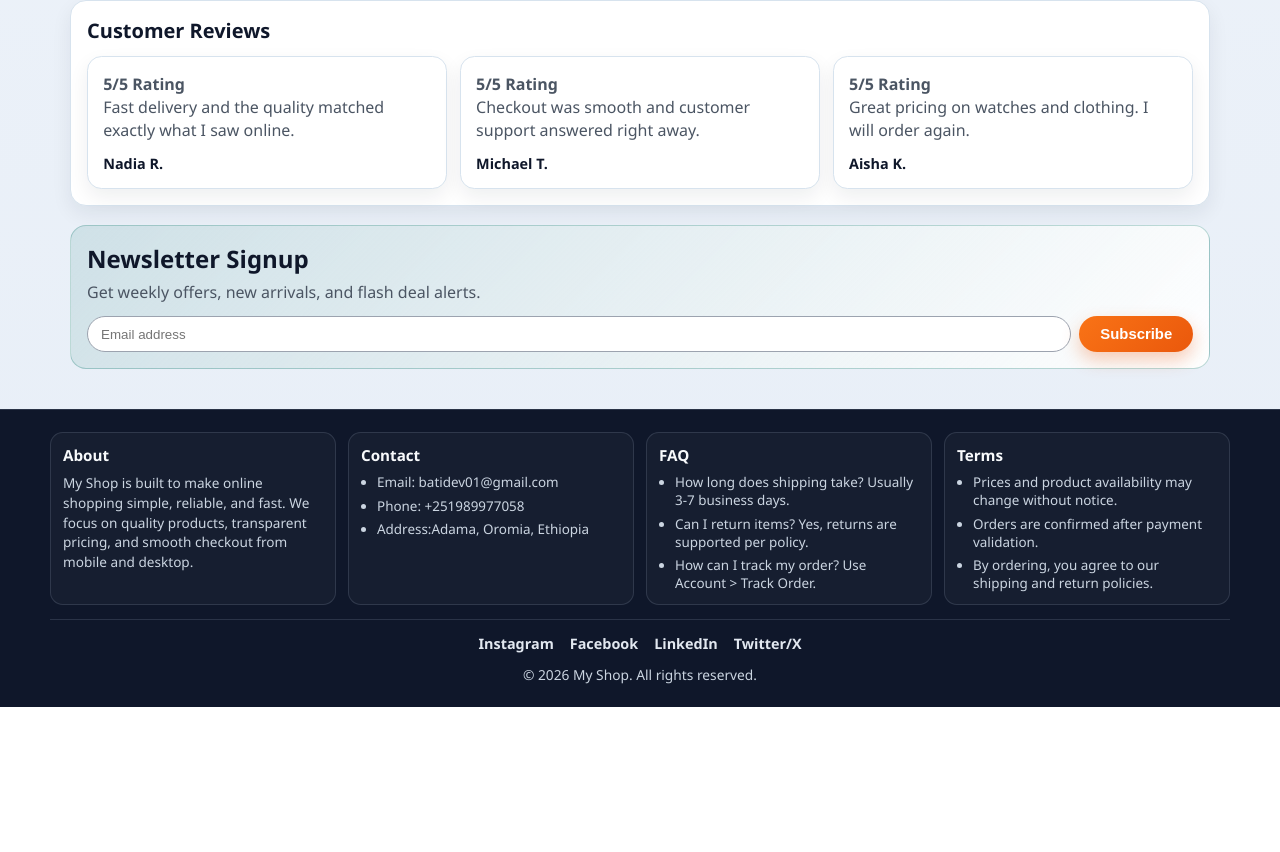
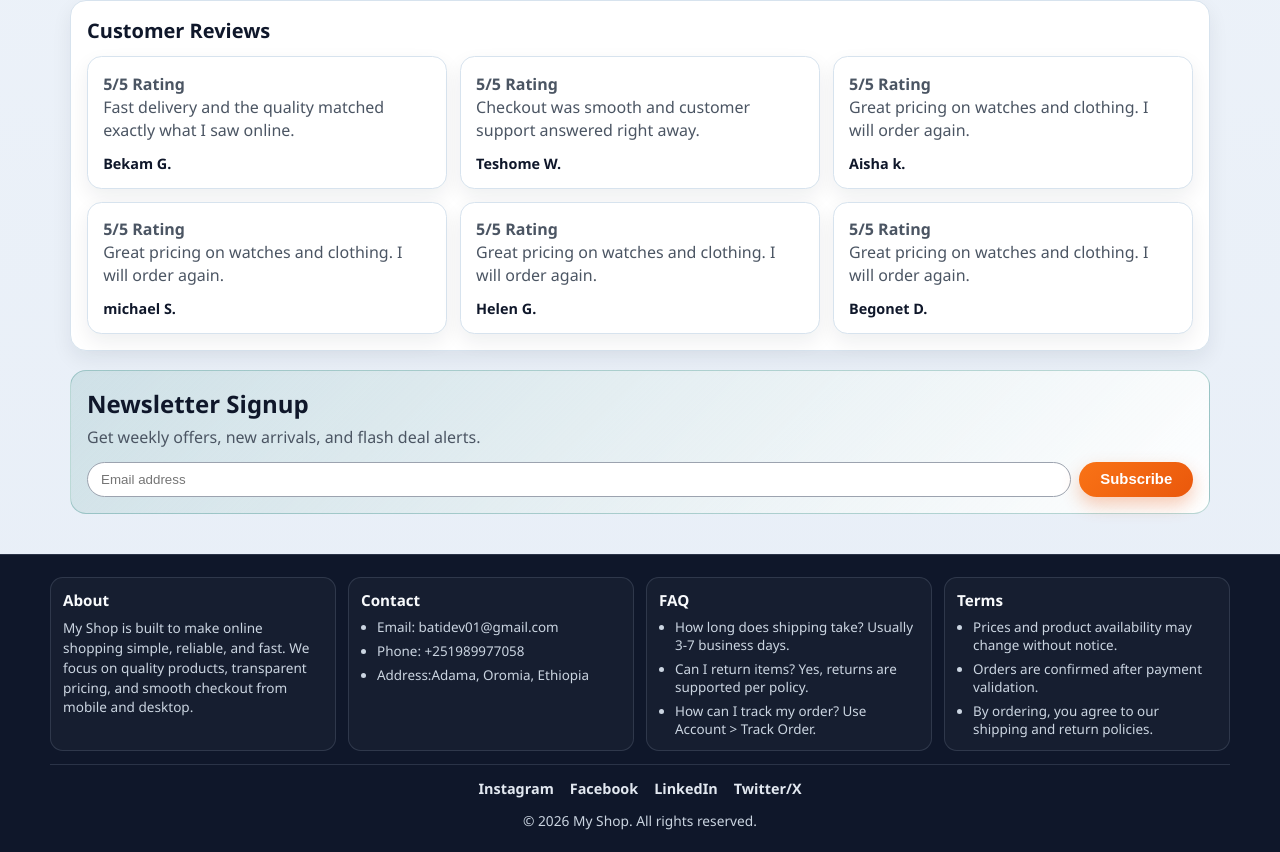
Before and after one commit to bati58/e-commerce, a React (Vite) app in the folder frontend/: page / in a window 1280 px wide. Shown: the part 1230-2082 px from the top of the page. Before the commit the page ends 1937 px from the top, so only its background shows below. Built offline with nearby package versions, Linux system fonts and the light colour scheme; no server answers.

Commit message:
Update HomePage UI layout and improvements

```diff
--- a/frontend/src/pages/HomePage.jsx
+++ b/frontend/src/pages/HomePage.jsx
@@ -34,15 +34,27 @@ const TRUST_POINTS = [
 
 const TESTIMONIALS = [
   {
-    name: "Nadia R.",
+    name: "Bekam G.",
     text: "Fast delivery and the quality matched exactly what I saw online.",
   },
   {
-    name: "Michael T.",
+    name: "Teshome W.",
     text: "Checkout was smooth and customer support answered right away.",
   },
   {
-    name: "Aisha K.",
+    name: "Aisha k.",
+    text: "Great pricing on watches and clothing. I will order again.",
+  },
+  {
+    name: "michael S.",
+    text: "Great pricing on watches and clothing. I will order again.",
+  },
+  {
+    name: "Helen G.",
+    text: "Great pricing on watches and clothing. I will order again.",
+  },
+  {
+    name: "Begonet D.",
     text: "Great pricing on watches and clothing. I will order again.",
   },
 ];
@@ -150,7 +162,7 @@ const HomePage = () => {
           </div>
 
           <div className="hero-media">
-            {featuredProducts.slice(0, 3).map((product, index) => (
+            {featuredProducts.slice(0, 5).map((product, index) => (
               <img
                 key={product._id}
                 src={product.image}
```
